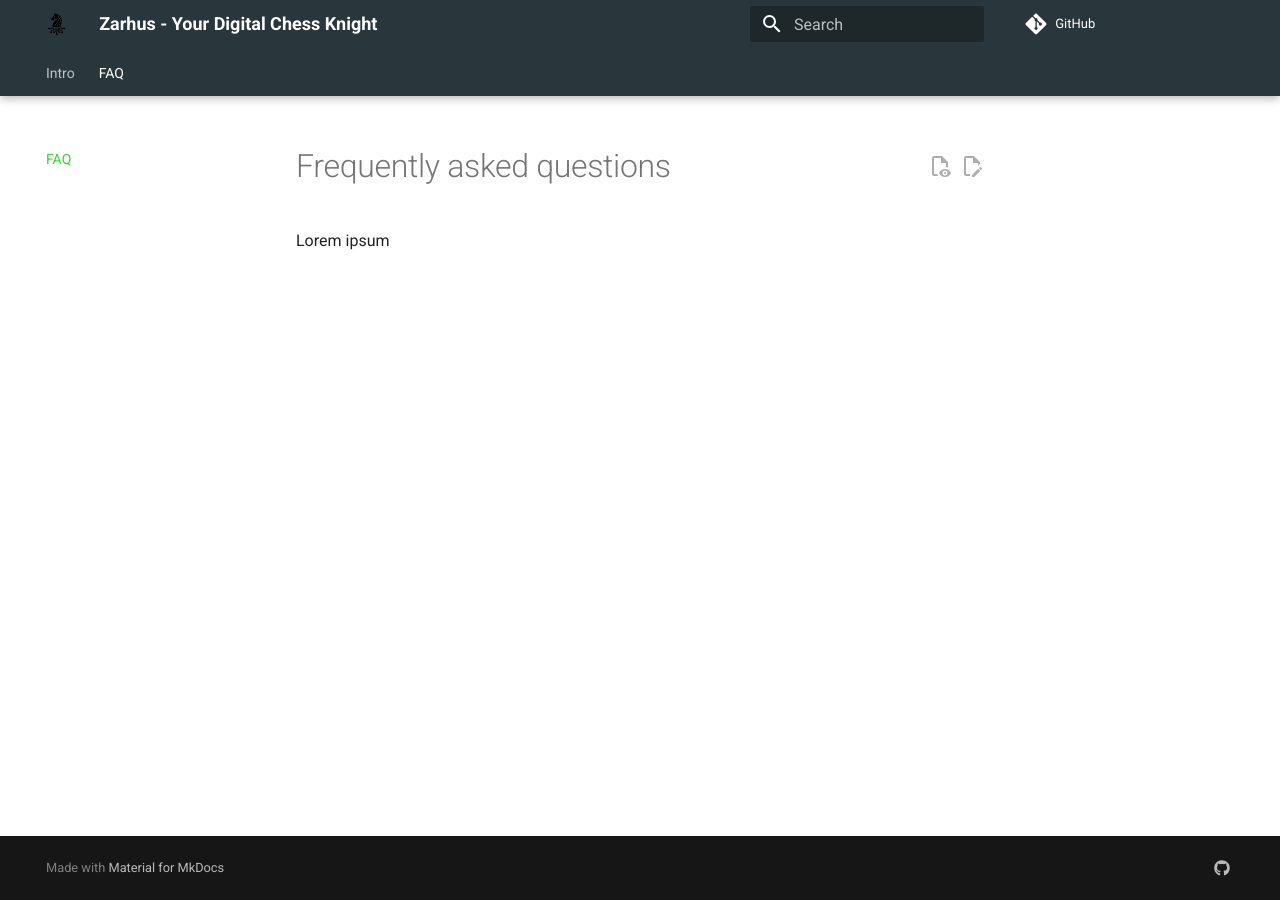
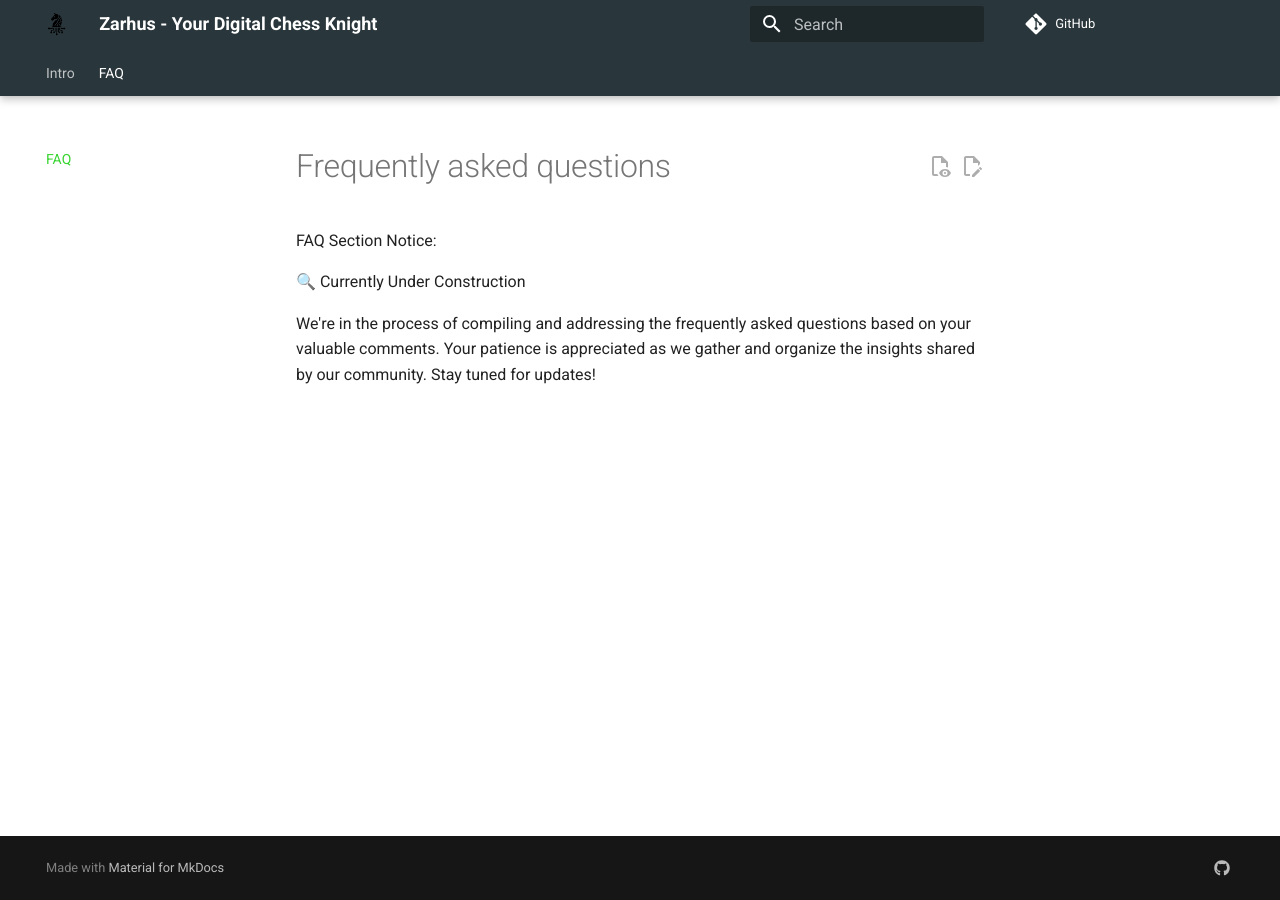
Before and after one commit to zarhus/docs, an MkDocs documentation site: the page built from docs/faq.md, in a window 1280 px wide. Built offline with MkDocs 1.6.1 and Material for MkDocs 9.7.7, drawn with Linux system fonts in a browser that asks for light colours; comment, search, counter and statistics services are not loaded.

Commit message:
docs/faq.md: add notice
Signed-off-by: Artur Raglis <artur.raglis@3mdeb.com>

```diff
--- a/docs/faq.md
+++ b/docs/faq.md
@@ -1,3 +1,9 @@
 # Frequently asked questions
 
-Lorem ipsum
+FAQ Section Notice:
+
+🔍 Currently Under Construction
+
+We're in the process of compiling and addressing the frequently asked questions
+based on your valuable comments. Your patience is appreciated as we gather and
+organize the insights shared by our community. Stay tuned for updates!
```
